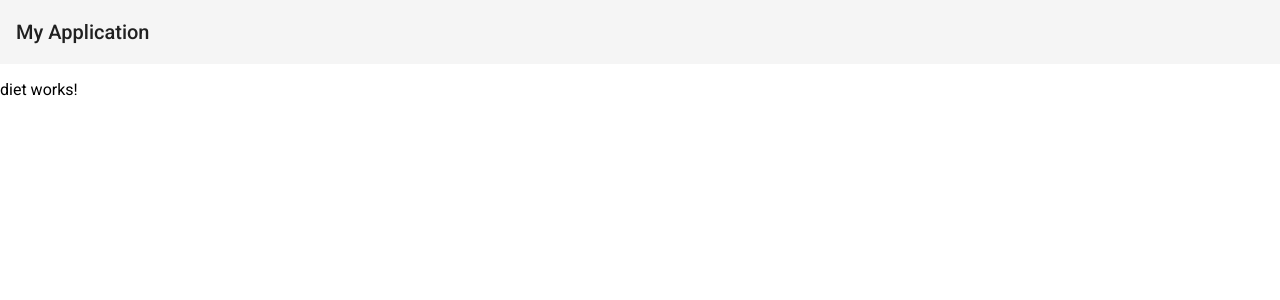
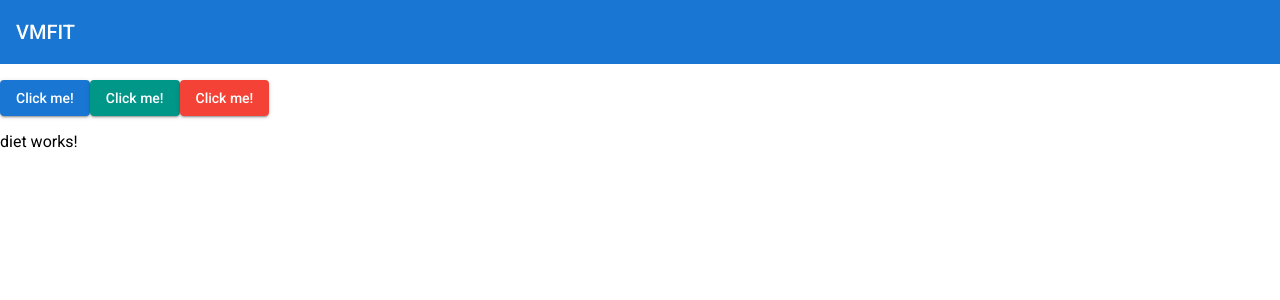
Before and after one commit to vmasterov/vmfit, an Angular app: page /diet in a window 1280 px wide. Shown: the top 300 px of the page. Built offline with nearby package versions, Linux system fonts and the light colour scheme.

Commit message:
Theming VMFIT. Vol.1

```diff
--- a/angular.json
+++ b/angular.json
@@ -27,7 +27,6 @@
               "src/assets"
             ],
             "styles": [
-              "./node_modules/@angular/material/prebuilt-themes/indigo-pink.css",
               "src/styles.scss"
             ],
             "scripts": [],
--- a/src/app/app.module.ts
+++ b/src/app/app.module.ts
@@ -3,6 +3,7 @@ import {NgModule} from '@angular/core';
 
 // Material
 import {MatToolbarModule} from '@angular/material/toolbar';
+import {MatButtonModule} from '@angular/material/button';
 
 import {AppRoutingModule} from './app-routing.module';
 import {AppComponent} from './app.component';
@@ -25,6 +26,7 @@ import { LoginModule } from './modules/login/login.module';
 
         // Material
         MatToolbarModule,
+        MatButtonModule,
 
         FrontModule,
         AdminModule,
--- a/src/app/components/header/header.component.html
+++ b/src/app/components/header/header.component.html
@@ -1,3 +1,8 @@
-<mat-toolbar>
-  <span>My Application</span>
+<mat-toolbar color="primary">
+    <span>{{title | uppercase}}</span>
 </mat-toolbar>
+<p>
+<button mat-raised-button color="primary">Click me!</button>
+<button mat-raised-button color="accent">Click me!</button>
+<button mat-raised-button color="warn">Click me!</button>
+</p>
--- a/src/app/components/header/header.component.ts
+++ b/src/app/components/header/header.component.ts
@@ -1,15 +1,18 @@
-import { Component, OnInit } from '@angular/core';
+import {Component, OnInit} from '@angular/core';
 
 @Component({
-  selector: 'app-header',
-  templateUrl: './header.component.html',
-  styleUrls: ['./header.component.scss']
+    selector: 'app-header',
+    templateUrl: './header.component.html',
+    styleUrls: ['./header.component.scss']
 })
 export class HeaderComponent implements OnInit {
 
-  constructor() { }
+    constructor() {
+    }
 
-  ngOnInit() {
-  }
+    title = 'vmfit';
+
+    ngOnInit() {
+    }
 
 }
--- a/src/styles.scss
+++ b/src/styles.scss
@@ -1,4 +1,16 @@
-/* You can add global styles to this file, and also import other style files */
+// "./node_modules/@angular/material/prebuilt-themes/indigo-pink.css",
+
+@import '~@angular/material/theming';
+@include mat-core();
+
+$candy-app-primary: mat-palette($mat-blue, 700);
+$candy-app-accent:  mat-palette($mat-teal, 500);
+$candy-app-warn:    mat-palette($mat-red);
+
+$candy-app-theme: mat-light-theme($candy-app-primary, $candy-app-accent, $candy-app-warn);
+
+@include angular-material-theme($candy-app-theme);
+
 
 html, body { height: 100%; }
 body { margin: 0; font-family: Roboto, "Helvetica Neue", sans-serif; }
```
